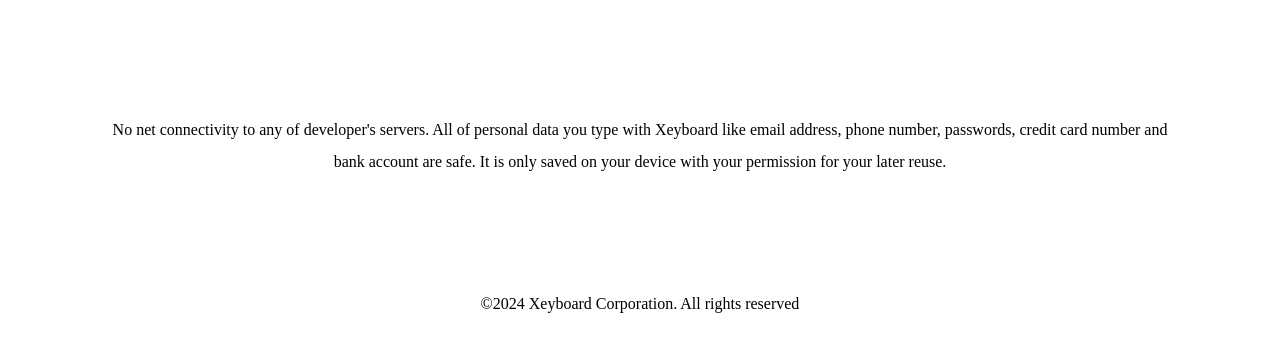
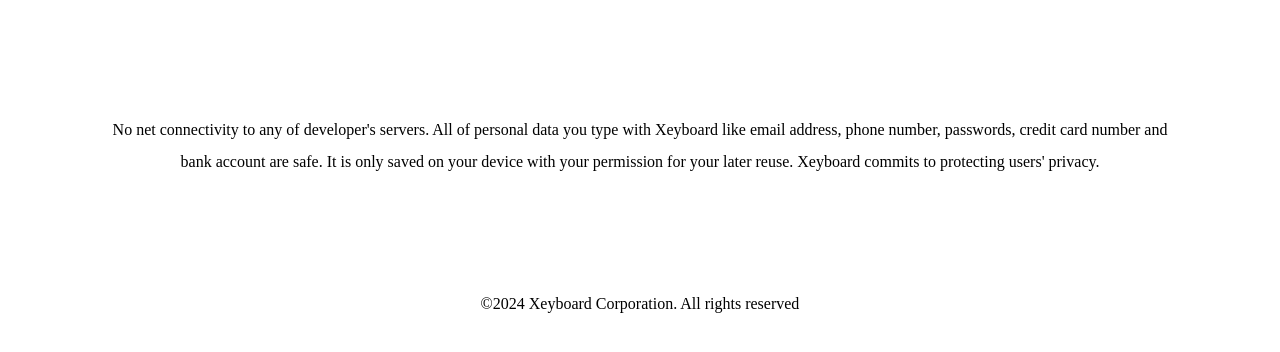
Before and after one commit to AdamCN/AdamCN.github.io, a plain HTML site: page index.html in a window 1280 px wide. Shown: the part 72-424 px from the top of the page. Drawn offline with Linux system fonts and the light colour scheme.

Commit message:
Update index.html

```diff
--- a/index.html
+++ b/index.html
@@ -30,7 +30,7 @@
   </h1>
      <div class="content">
        <p style="text-align:center">
-         No net connectivity to any of developer's servers. All of personal data you type with Xeyboard like email address, phone number, passwords, credit card number and bank account are safe. It is only saved on your device with your permission for your later reuse.
+         No net connectivity to any of developer's servers. All of personal data you type with Xeyboard like email address, phone number, passwords, credit card number and bank account are safe. It is only saved on your device with your permission for your later reuse. Xeyboard commits to protecting users' privacy.
        </p>
      </div>
   </body>
```
